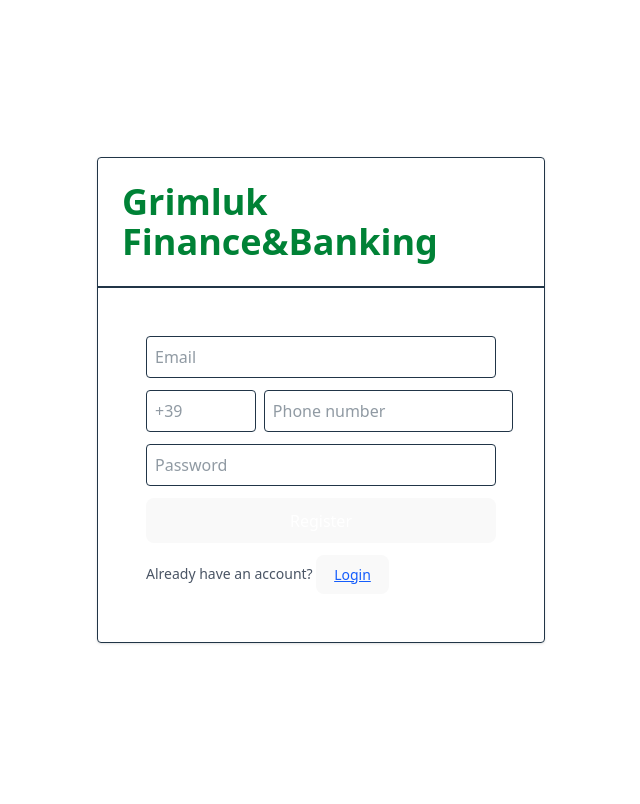
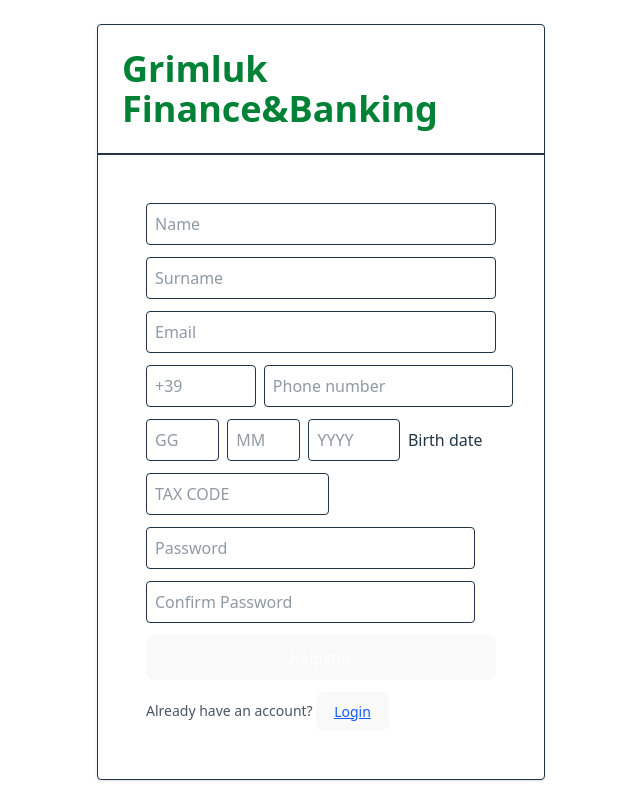
Before and after one commit to Skarenno/GrimlukFE, a React (Vite) app: page /dashboard in a window 1280 px wide. Both pictures are taken after a click on the button "Register". Shown: the whole page, without its empty margins (627-1267 px from the left). Built offline with nearby package versions, Linux system fonts and the light colour scheme; no server answers.

Commit message:
Registration detail fix and redirect

```diff
--- a/src/Components/Login.tsx
+++ b/src/Components/Login.tsx
@@ -1,5 +1,5 @@
 import { useState } from "react";
-import { loginUser } from "../api/user-service";
+import { loginUser } from "../api/user/user-service";
 import { useNavigate } from "react-router-dom";
 import { useAuth } from "../context/AuthenticationContext";
 
@@ -21,8 +21,8 @@ export function Login({ toggleForm }: AuthProps) {
     e.preventDefault();
     try {
       const res = await loginUser({ username, password });
-      const token = res.data.access_token;
-      login(token)
+      login(res.data.jwt_token)
+
       alert("Login successful!");
       navigate("/dashboard", {"replace" : true} );
     } catch (err: any) {
--- a/src/Components/Register.tsx
+++ b/src/Components/Register.tsx
@@ -1,25 +1,65 @@
 import React, { useState, type ChangeEvent } from "react";
-import { registerUser } from "../api/user-service";
+import { registerUser } from "../api/user/user-service";
 import { useNavigate } from "react-router-dom";
+import { type UserRegisterReuqest } from "../api/user/requests";
+import { useAuth } from "../context/AuthenticationContext";
+
 type AuthProps = {
     toggleForm: () => void;
 };
 
 export function Register({ toggleForm }: AuthProps) {
+
+    const { login } = useAuth();
+
+    const [name, setName] = useState("");
+    const [surname, setSurname] = useState("");
+
     const [prefix, setPrefix] = useState("");
     const [phone, setPhone] = useState("");
 
+    const [taxCode, setTaxCode] = useState("")
     const [email, setEmail] = useState("");
     const [password, setPassword] = useState("");
+    const [confirmPassword, setConfirmPassword] = useState("")
     const [message, setMessage] = useState("");
 
+    const [day, setDay] = useState("");
+    const [month, setMonth] = useState("");
+    const [year, setYear] = useState("");
+
+
+    const birthDate = `${year}-${month.padStart(2, "0")}-${day.padStart(2, "0")}`;
     const navigate = useNavigate()
 
     const handleRegister = async (e: React.FormEvent) => {
       e.preventDefault();
+      if(password != confirmPassword){
+        setMessage("Passwords do not match")
+        return
+      }
+
       try {
-        await registerUser({ email, password});
-        setMessage("Registration successful! You can now login.");
+        const userRegisterRequest: UserRegisterReuqest = {
+          userInfo: {
+            name:name,
+            surname:surname,
+            mail:email,
+            username:email,
+            phone:prefix+phone,
+            birth_date:birthDate,
+            tax_code:taxCode
+          },
+          userCredentials: {
+            username: email,
+            password: password
+          }
+        }
+
+        const res = await registerUser(userRegisterRequest);
+        login(res.data.jwt_token)
+
+        setMessage("Registration successful! Logging in");
         navigate("/dashboard", {"replace" : true} );
       } catch (err: any) {
         setMessage(err.response?.data?.detail || "Registration failed");
@@ -39,19 +79,33 @@ export function Register({ toggleForm }: AuthProps) {
         setPrefix("+" + digits);
       };
 
-      const handlePhonechange = (e: ChangeEvent<HTMLInputElement>) => {
+      const handleNumericInputChange = (e: ChangeEvent<HTMLInputElement>, maxInput:number) => {
         // Keep only digits
         const digitsOnly = e.target.value.replace(/\D/g, "");
-        const digits = digitsOnly.replace(/\D/g, "").slice(0, 11);
-
-        setPhone(digits);
+        const digits = digitsOnly.replace(/\D/g, "").slice(0, maxInput);
+        return digits
       };
 
 
 
     return (
       <form onSubmit={handleRegister} className="flex flex-col gap-3">
-
+        <input
+          type="name"
+          placeholder="Name"
+          value={name}
+          onChange={e => setName(e.target.value)}
+          className="p-2 border rounded"
+          required
+        />
+        <input
+          type="surname"
+          placeholder="Surname"
+          value={surname}
+          onChange={e => setSurname(e.target.value)}
+          className="p-2 border rounded"
+          required
+        />
         <input
           type="email"
           placeholder="Email"
@@ -60,7 +114,6 @@ export function Register({ toggleForm }: AuthProps) {
           className="p-2 border rounded"
           required
         />
-
         <div className="flex items-center gap-2">
 
         <input
@@ -72,22 +125,75 @@ export function Register({ toggleForm }: AuthProps) {
 
           required
         />
+
         <input
           type="phone"
           placeholder="Phone number"
           value={phone}
-          onChange={handlePhonechange}
+          onChange={e=> setPhone(handleNumericInputChange(e, 14))}
           className="p-2 border rounded"
           required
         />
         </div>
+
+
+
+        <div className="flex items-center gap-2">
+
+        <input
+          type="day"
+          placeholder="GG"
+          value={day}
+          onChange={e=> setDay(handleNumericInputChange(e, 2))}
+          className="p-2 border rounded w-[8ch] "
+
+          required
+        />
+
+        <input
+          type=""
+          placeholder="MM"
+          value={month}
+          onChange={e=> setMonth(handleNumericInputChange(e, 2))}
+          className="p-2 border rounded w-[8ch] "
+          required
+        />
+        <input
+          type=""
+          placeholder="YYYY"
+          value={year}
+          onChange={e=> setYear(handleNumericInputChange(e, 4))}
+          className="p-2 border rounded w-[10ch] "
+          required
+        />
+
+        <p className="text-m text-white-600">Birth date</p>
+        </div>
+
+
+        <input
+        type="tax_code"
+        placeholder="TAX CODE"
+        value={taxCode}
+        onChange={e => setTaxCode(e.target.value)}
+        className="p-2 border rounded w-[20ch]"
+        required
+        />
 
         <input
           type="password"
           placeholder="Password"
           value={password}
           onChange={e => setPassword(e.target.value)}
-          className="p-2 border rounded"
+          className="p-2 border rounded w-[36ch]"
+          required
+        />
+         <input
+          type="password"
+          placeholder="Confirm Password"
+          value={confirmPassword}
+          onChange={e => setConfirmPassword(e.target.value)}
+          className="p-2 border rounded w-[36ch]"
           required
         />
 <button
--- a/src/api/user-info-servuce.ts
+++ /dev/null
@@ -1,50 +0,0 @@
-import axios, { AxiosError } from "axios";
-
-
-export interface UserInfo {
-  username: string;
-  tax_code: string;
-  name: string;
-  surname: string;
-  phone?: string;
-  gender: "M" | "F" | "O";
-  residence_address_1: string;
-  residence_address_2?: string;
-  city: string;
-  province: string;
-  postal_code: string;
-  country: string;
-}
-
-const API_BASE_URL = import.meta.env.VITE_API_URL || "http://localhost:8001";
-
-const api = axios.create({
-  baseURL: `${API_BASE_URL}/user`,
-  headers: {
-    "Content-Type": "application/json",
-  },
-});
-
-export async function submitUserInfo(userInfo: UserInfo): Promise<any> {
-  try {
-    const response = await api.post("/info", userInfo);
-    return response.data;
-  } catch (error: unknown) {
-
-    if (axios.isAxiosError(error)) {
-      const axiosError = error as AxiosError<any>;
-      console.error("❌ Axios Error:", axiosError.response?.data || axiosError.message);
-      throw new Error(
-        axiosError.response?.data?.detail || axiosError.message || "Server error"
-      );
-    } else {
-      console.error("❌ Unexpected Error:", error);
-      throw new Error("Unexpected error occurred");
-    }
-  }
-}
-
-
-export const getUserInfo = async (data: {username:string }) => {
-  return api.get("/user/getUserInfo/" + data.username)
-}
--- /dev/null
+++ b/src/api/user/requests.ts
@@ -0,0 +1,26 @@
+interface UserInfoRequest {
+  username: string;
+  tax_code: string;
+  mail:string;
+  name: string;
+  surname: string;
+  birth_date:string;
+  phone: string;
+  gender?: "M" | "F" | "O";
+  residence_address_1?: string;
+  residence_address_2?: string;
+  city?: string;
+  province?: string;
+  postal_code?: string;
+  country?: string;
+}
+
+interface UserCredentials {
+    username: string;
+    password: string;
+}
+
+export interface UserRegisterReuqest{
+    userInfo: UserInfoRequest
+    userCredentials: UserCredentials
+}
--- /dev/null
+++ b/src/api/user/user-info-service.ts
@@ -0,0 +1,37 @@
+import axios, { AxiosError } from "axios";
+// import { type UserInfoRequest } from "./requests";
+
+
+
+const API_BASE_URL = import.meta.env.VITE_API_URL || "http://localhost:8001";
+
+const api = axios.create({
+  baseURL: `${API_BASE_URL}/user`,
+  headers: {
+    "Content-Type": "application/json",
+  },
+});
+
+// export async function submitUserInfo(userInfo: UserInfoRequest): Promise<any> {
+//   try {
+//     const response = await api.post("/updateUserInfo", userInfo);
+//     return response.data;
+//   } catch (error: unknown) {
+
+//     if (axios.isAxiosError(error)) {
+//       const axiosError = error as AxiosError<any>;
+//       console.error("❌ Axios Error:", axiosError.response?.data || axiosError.message);
+//       throw new Error(
+//         axiosError.response?.data?.detail || axiosError.message || "Server error"
+//       );
+//     } else {
+//       console.error("❌ Unexpected Error:", error);
+//       throw new Error("Unexpected error occurred");
+//     }
+//   }
+// }
+
+
+// // export const getUserInfo = async (data: {username:string }) => {
+// //   return api.get("/user/getUserInfo/" + data.username)
+// // }
--- a/src/api/user-service.ts
+++ b/src/api/user/user-service.ts
@@ -1,5 +1,5 @@
 import axios from "axios";
-
+import { type  UserRegisterReuqest } from "./requests";
 const API_BASE_URL = import.meta.env.VITE_API_URL || "http://localhost:8001";
 
 const api = axios.create({
@@ -19,10 +19,10 @@ api.interceptors.request.use((config) => {
 
 
 
-export const registerUser = async (data: { email: string; password: string }) => {
-    return api.post("/user/register", data);
+export const registerUser = async (data: UserRegisterReuqest) => {
+    return api.post("/register", data);
   };
 
 export const loginUser = async (data: { username: string; password: string }) => {
-  return api.post("/user/login", data);
+  return api.post("/login", data);
 };
--- a/src/pages/Dashboard.tsx
+++ b/src/pages/Dashboard.tsx
@@ -1,11 +1,11 @@
-import { getUserInfo } from "../api/user-service"
+// import { getUserInfo } from "../api/user/user-info-service"
 
 export default function Dashboard() {
 
 
 
 return (
-    <div className="flex items-center"><text>DASHBOARD</text>DASHBOARD</div>
+    <div className="flex items-center"><text>GRIMLUK</text>GRIMLUK</div>
 )
 
 }
```
